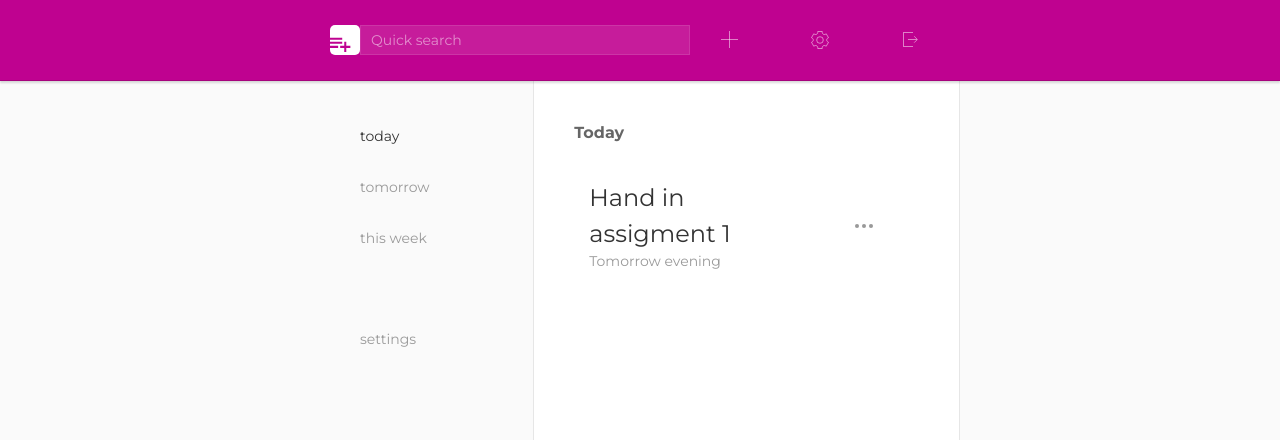
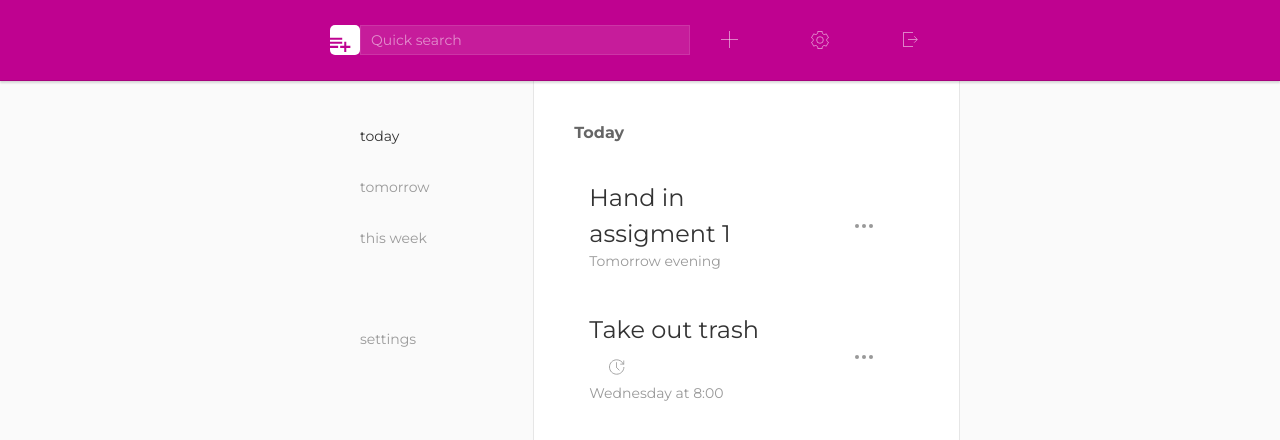
Before and after one commit to floriandejonckheere/remind-re, a React app in the folder web/: page / in a window 1280 px wide. Shown: the top 440 px of the page. Built offline with nearby package versions, Linux system fonts and the light colour scheme.

Commit message:
Add recurring reminder icon

```diff
--- a/web/src/reminder/Reminder.js
+++ b/web/src/reminder/Reminder.js
@@ -11,16 +11,23 @@ class Reminder extends Component {
     return (
       <div className="Reminder uk-grid">
         <div className="uk-width-expand">
-          <div className="uk-text-lead">{ this.props.title }</div>
-          <p className="uk-text-meta uk-margin-remove-top">{ this.props.subtitle }</p>
+          <div className="uk-text-lead">
+            { this.props.title }
+            { this.props.recurring &&
+              <span className="uk-margin-left uk-text-muted" title="Recurring reminder" data-uk-icon="icon: future; ratio: .8" data-uk-tooltip />
+            }
+          </div>
+          <p className="uk-text-meta uk-margin-remove-top">
+            { this.props.subtitle }
+          </p>
         </div>
         <div className="uk-flex uk-flex-middle">
           <ul className="uk-iconnav">
             <li><a href="#" className="uk-button" data-uk-icon="icon: more" /></li>
             <div className="uk-nav uk-dropdown-nav uk-padding-small" data-uk-dropdown="mode: click; pos: bottom-left">
               <ul className="uk-nav uk-nav-default">
-                <li><a href="#"><span data-uk-icon="icon: pencil" /> Edit</a></li>
-                <li><a href="#"><span data-uk-icon="icon: trash" /> Delete</a></li>
+                <li><a href="#"><span className="uk-link-icon" data-uk-icon="icon: pencil" /> Edit</a></li>
+                <li><a href="#"><span className="uk-link-icon" data-uk-icon="icon: trash" /> Delete</a></li>
               </ul>
             </div>
           </ul>
--- a/web/src/reminder/Reminder.scss
+++ b/web/src/reminder/Reminder.scss
@@ -0,0 +1,3 @@
+.re-reminder-status-icon {
+  font-size: .8em;
+}
--- a/web/src/reminders/Reminders.js
+++ b/web/src/reminders/Reminders.js
@@ -16,6 +16,13 @@ class Reminders extends Component {
               subtitle="Tomorrow evening"
             />
           </li>
+          <li className="uk-padding-small">
+            <Reminder
+              title="Take out trash"
+              subtitle="Wednesday at 8:00"
+              recurring="true"
+            />
+          </li>
         </ul>
       </div>
     )
```
